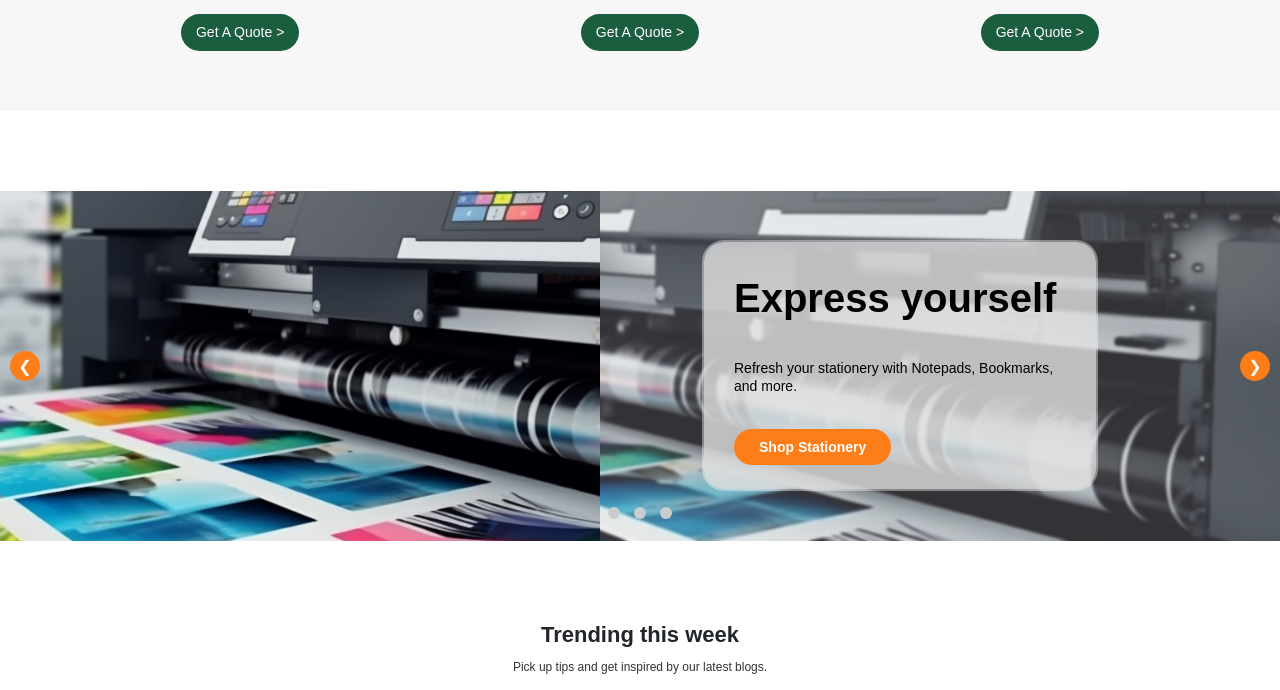
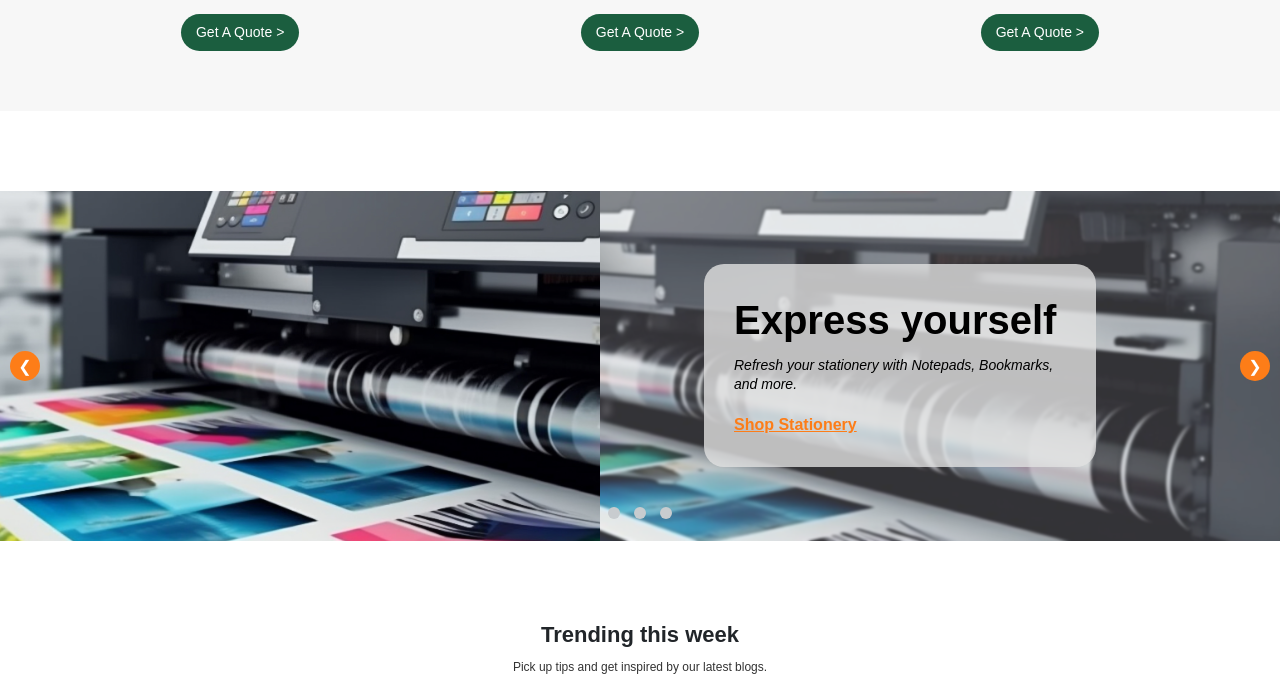
Before and after one commit to RinaDhanaba/printed, a PHP site: page /bespoke-service in a window 1280 px wide. Shown: the part 2779-3469 px from the top of the page. Run offline with PHP 8.4, Linux system fonts and the light colour scheme.

Commit message:
slider cart

```diff
--- a/bespoke-service.php
+++ b/bespoke-service.php
@@ -191,8 +191,8 @@ $hero_slider = [
                     <div class="text-section" style="flex:1;">
                         <div class="center-flex-container">
                         <h2><?php echo htmlspecialchars($slide['title']); ?></h2>
-                        <p><?php echo htmlspecialchars($slide['para']); ?></p>
-                        <a href="<?php echo htmlspecialchars($slide['link']); ?>" class="shop-btn">
+                        <p><i><?php echo htmlspecialchars($slide['para']); ?></i></p>
+                        <a href="<?php echo htmlspecialchars($slide['link']); ?>">
                             <?php echo htmlspecialchars($slide['button_text']); ?>
                         </a>
                         </div>
--- a/css/bespoke-service.css
+++ b/css/bespoke-service.css
@@ -218,9 +218,19 @@ font-weight: 600;
     max-width: 550px;
     width: 70% !important;
     border-radius: 20px;
-    box-shadow: 0 0 0 2px #fff6;
 }
 
-.bespoke-service-slider .text-section h2, .bespoke-service-slider .text-section p{
+.bespoke-service-slider .text-section h2{
     color: var(--black);
+    margin-bottom: 10px;
 }
+
+.bespoke-service-slider .text-section p{
+    color: var(--black);
+    margin-bottom: 20px;
+}
+
+.bespoke-service-slider .text-section a{
+    color: var(--primary-color);
+    font-weight: 600;
+}
```
